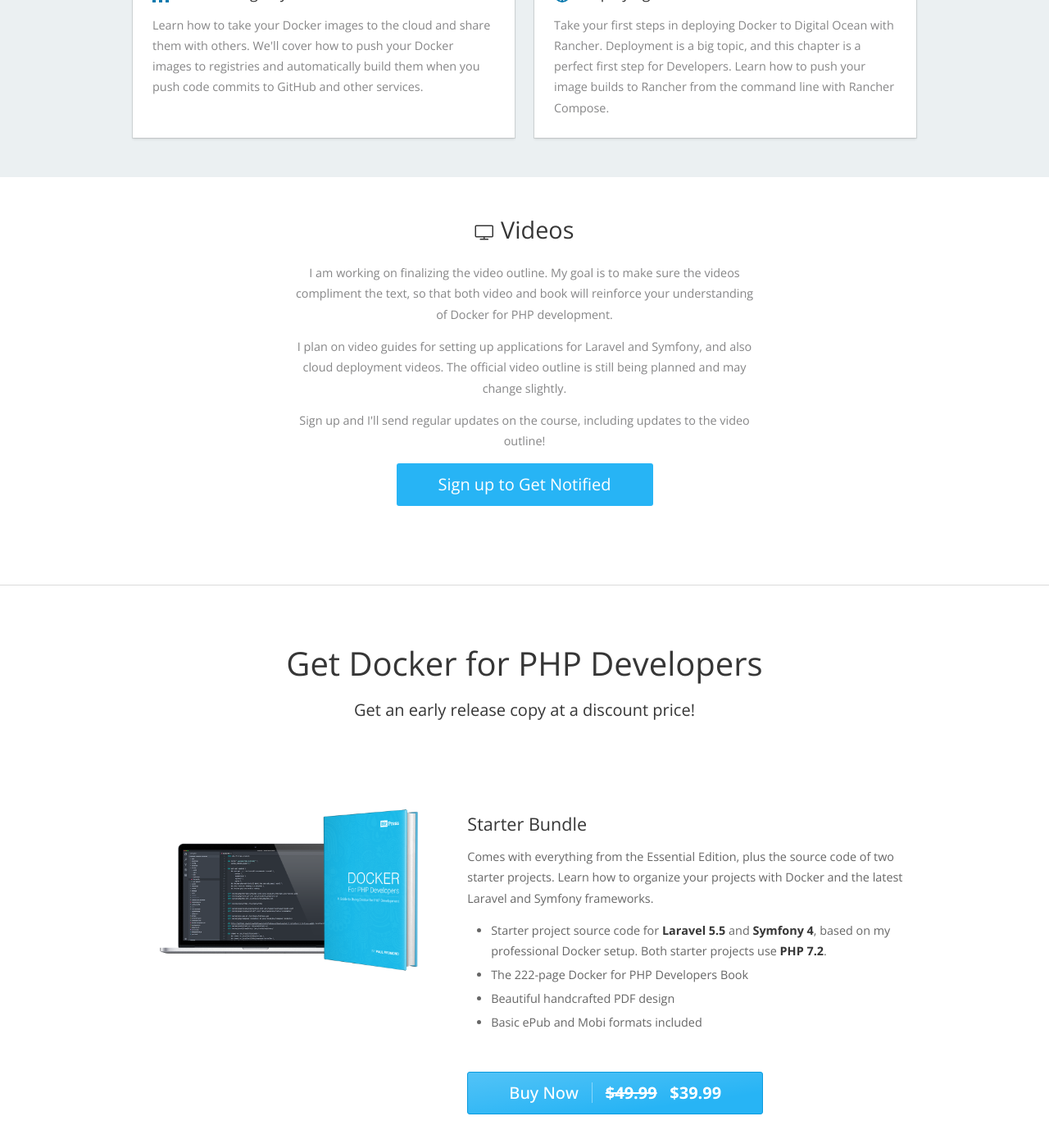
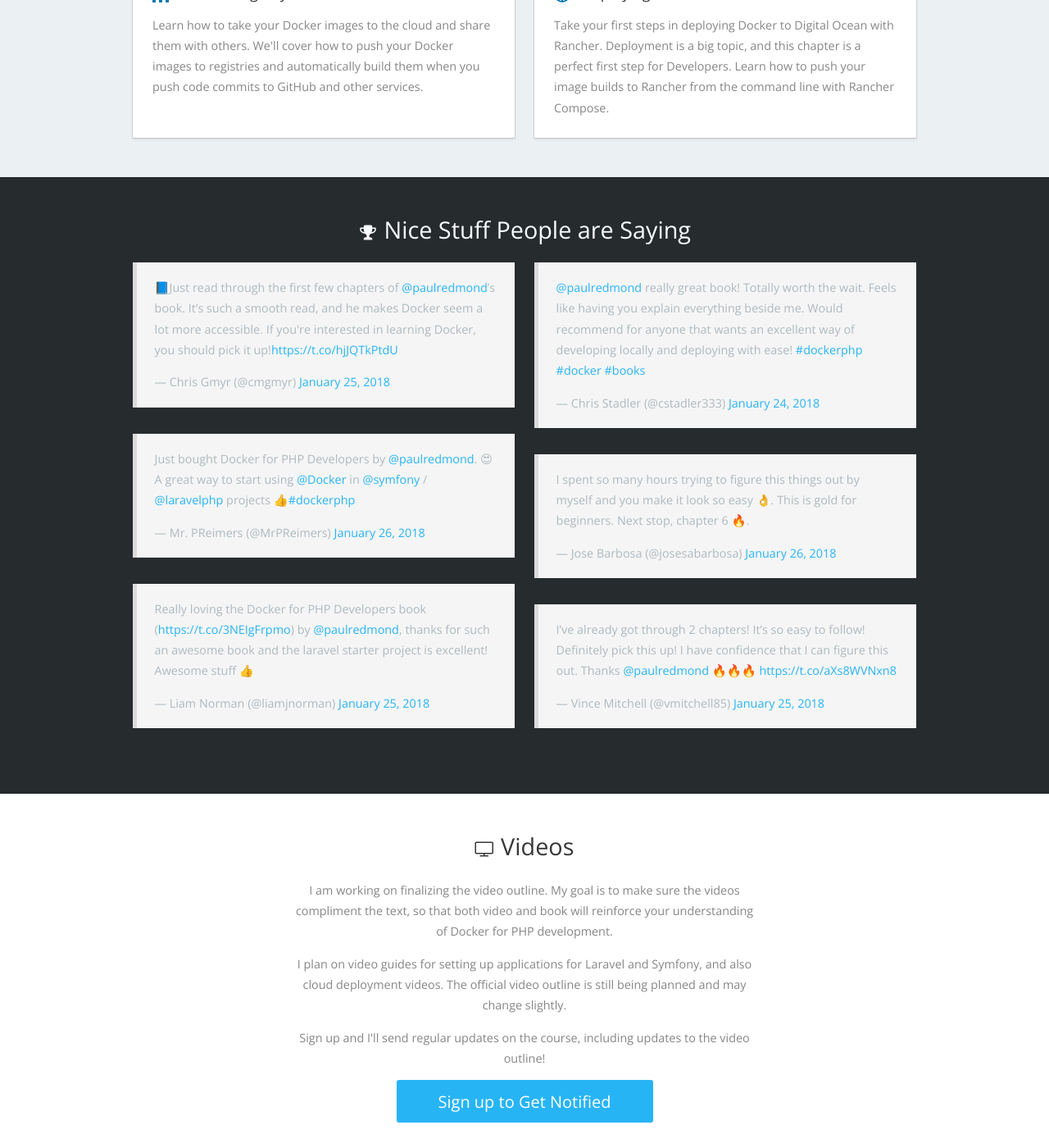
Before and after one commit to bitpressio/bitpressio.github.io, a Jekyll site: the page built from mastering-docker-php.md, in a window 1280 px wide and 1400 px high, scrolled down 3953 px. Shown: the whole window at 82% size. Built offline with Jekyll 4.4.1, drawn with Linux system fonts in a browser that asks for light colours; nearby versions of some CDN libraries; some web fonts are replaced; comment, search, counter and statistics services are not loaded.

Commit message:
Add testimonials

```diff
--- a/mastering-docker-php.md
+++ b/mastering-docker-php.md
@@ -507,6 +507,46 @@
         </div>
     </div>
 </section>
+<section class="section dark-grey-bg">
+    <div class="container">
+        <div class="content">
+            <h1 class="title has-text-centered">
+                <span class="icon">
+                    <i class="fa fa-trophy" aria-hidden="true"></i>
+                </span>
+                Nice Stuff People are Saying
+            </h1>
+            <div class="columns">
+                <div class="column is-10 is-offset-1">
+                    <div class="columns is-multiline chapter-summary">
+                        <div class="column is-6">
+                            <div class="mb-2">
+                                <blockquote class="twitter-tweet" data-lang="en"><p lang="en" dir="ltr">📘Just read through the first few chapters of <a href="https://twitter.com/paulredmond?ref_src=twsrc%5Etfw">@paulredmond</a>’s book. It’s such a smooth read, and he makes Docker seem a lot more accessible. If you&#39;re interested in learning Docker, you should pick it up!<a href="https://t.co/hjJQTkPtdU">https://t.co/hjJQTkPtdU</a></p>&mdash; Chris Gmyr (@cmgmyr) <a href="https://twitter.com/cmgmyr/status/956644987504128002?ref_src=twsrc%5Etfw">January 25, 2018</a></blockquote>
+                            </div>
+                            <div class="mb-2">
+                                <blockquote class="twitter-tweet" data-lang="en"><p lang="en" dir="ltr">Just bought Docker for PHP Developers by <a href="https://twitter.com/paulredmond?ref_src=twsrc%5Etfw">@paulredmond</a>. 😍<br>A great way to start using <a href="https://twitter.com/Docker?ref_src=twsrc%5Etfw">@Docker</a> in <a href="https://twitter.com/symfony?ref_src=twsrc%5Etfw">@symfony</a> / <a href="https://twitter.com/laravelphp?ref_src=twsrc%5Etfw">@laravelphp</a> projects 👍<a href="https://twitter.com/hashtag/dockerphp?src=hash&amp;ref_src=twsrc%5Etfw">#dockerphp</a></p>&mdash; Mr. PReimers (@MrPReimers) <a href="https://twitter.com/MrPReimers/status/956806077563195392?ref_src=twsrc%5Etfw">January 26, 2018</a></blockquote>
+                            </div>
+                            <div class="mb-2">
+                                <blockquote class="twitter-tweet" data-cards="hidden" data-lang="en"><p lang="en" dir="ltr">Really loving the Docker for PHP Developers book (<a href="https://t.co/3NEIgFrpmo">https://t.co/3NEIgFrpmo</a>) by <a href="https://twitter.com/paulredmond?ref_src=twsrc%5Etfw">@paulredmond</a>, thanks for such an awesome book and the laravel starter project is excellent! Awesome stuff 👍</p>&mdash; Liam Norman (@liamjnorman) <a href="https://twitter.com/liamjnorman/status/956431458473738240?ref_src=twsrc%5Etfw">January 25, 2018</a></blockquote>
+                            </div>
+                        </div>
+                        <div class="column is-6">
+                            <div class="mb-2">
+                                <blockquote class="twitter-tweet" data-lang="en"><p lang="en" dir="ltr"><a href="https://twitter.com/paulredmond?ref_src=twsrc%5Etfw">@paulredmond</a> really great book! Totally worth the wait. Feels like having you explain everything beside me. Would recommend for anyone that wants an excellent way of developing locally and deploying with ease! <a href="https://twitter.com/hashtag/dockerphp?src=hash&amp;ref_src=twsrc%5Etfw">#dockerphp</a> <a href="https://twitter.com/hashtag/docker?src=hash&amp;ref_src=twsrc%5Etfw">#docker</a> <a href="https://twitter.com/hashtag/books?src=hash&amp;ref_src=twsrc%5Etfw">#books</a></p>&mdash; Chris Stadler (@cstadler333) <a href="https://twitter.com/cstadler333/status/956053573527375879?ref_src=twsrc%5Etfw">January 24, 2018</a></blockquote>
+                            </div>
+                            <div class="mb-2">
+                                <blockquote class="twitter-tweet" data-conversation="none" data-lang="en"><p lang="en" dir="ltr">I spent so many hours trying to figure this things out by myself and you make it look so easy 👌. This is gold for beginners. Next stop, chapter 6 🔥.</p>&mdash; Jose Barbosa (@josesabarbosa) <a href="https://twitter.com/josesabarbosa/status/956720618480775169?ref_src=twsrc%5Etfw">January 26, 2018</a></blockquote>
+                            </div>
+                            <div class="mb-2">
+                                <blockquote class="twitter-tweet" data-conversation="none" data-lang="en"><p lang="en" dir="ltr">I’ve already got through 2 chapters! It’s so easy to follow! Definitely pick this up! I have confidence that I can figure this out. Thanks <a href="https://twitter.com/paulredmond?ref_src=twsrc%5Etfw">@paulredmond</a> 🔥🔥🔥 <a href="https://t.co/aXs8WVNxn8">https://t.co/aXs8WVNxn8</a></p>&mdash; Vince Mitchell (@vmitchell85) <a href="https://twitter.com/vmitchell85/status/956565192212668417?ref_src=twsrc%5Etfw">January 25, 2018</a></blockquote>
+                            </div>
+                        </div>
+                    </div>
+                </div>
+            </div>
+        </div>
+    </div>
+</section>
 <section class="section video">
     <div class="container">
         <div class="content">
@@ -615,4 +655,5 @@
 <section class="section footer has-text-centered">
     <p>&copy; <a href="https://bitpress.io/">Bitpress</a>. All Rights Reserved.</p>
 </section>
+<script async src="https://platform.twitter.com/widgets.js" charset="utf-8"></script>
 <script src="https://gumroad.com/js/gumroad.js"></script>
```
